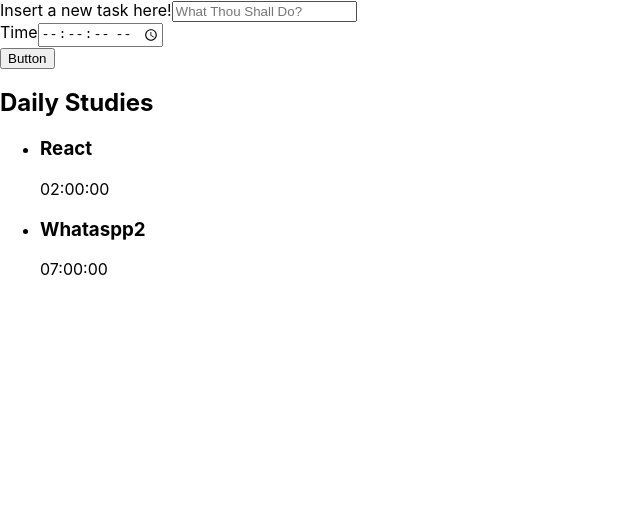
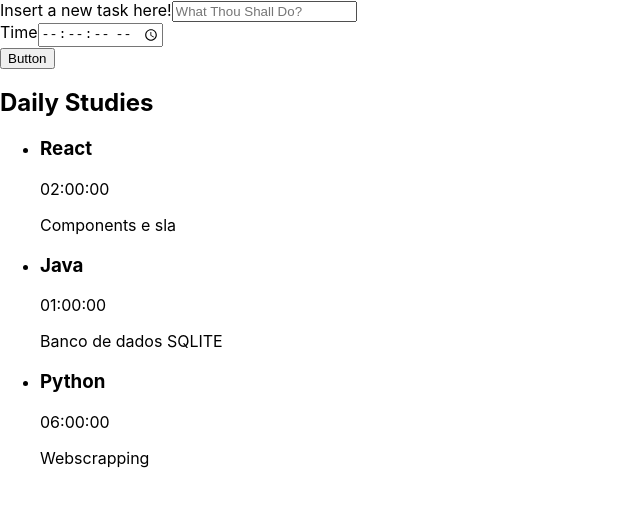
Before and after one commit to Vitor5bonelli/cool-modoro, a React (Create React App) app: page / in a window 1280 px wide. Shown: the top 506 px of the page, without its empty margins (0-640 px from the left). Built offline with nearby package versions, Linux system fonts and the light colour scheme.

Commit message:
feat: make List component return renderized map of tasks

```diff
--- a/src/components/List/index.tsx
+++ b/src/components/List/index.tsx
@@ -1,16 +1,32 @@
 export default function List(){
+
+    const tarefas = [{
+        tarefa: 'React',
+        tempo: '02:00:00',
+        descricao: 'Components e sla'
+    },
+    {
+        tarefa: 'Java',
+        tempo: '01:00:00',
+        descricao: 'Banco de dados SQLITE'
+    },
+    {
+        tarefa: 'Python',
+        tempo: '06:00:00',
+        descricao: 'Webscrapping'
+    }]
+
     return(
         <aside>
             <h2>Daily Studies</h2>
             <ul>
-                <li>
-                    <h3>React</h3>
-                    <span>02:00:00</span>
+                {tarefas.map((item, index) => (
+                <li key={index}>
+                    <h3>{item.tarefa}</h3>
+                    <span>{item.tempo}</span>
+                    <p>{item.descricao}</p>
                 </li>
-                <li>
-                    <h3>Whataspp2</h3>
-                    <span>07:00:00</span>
-                </li>
+                ))}
             </ul>
         </aside>
     )
```
